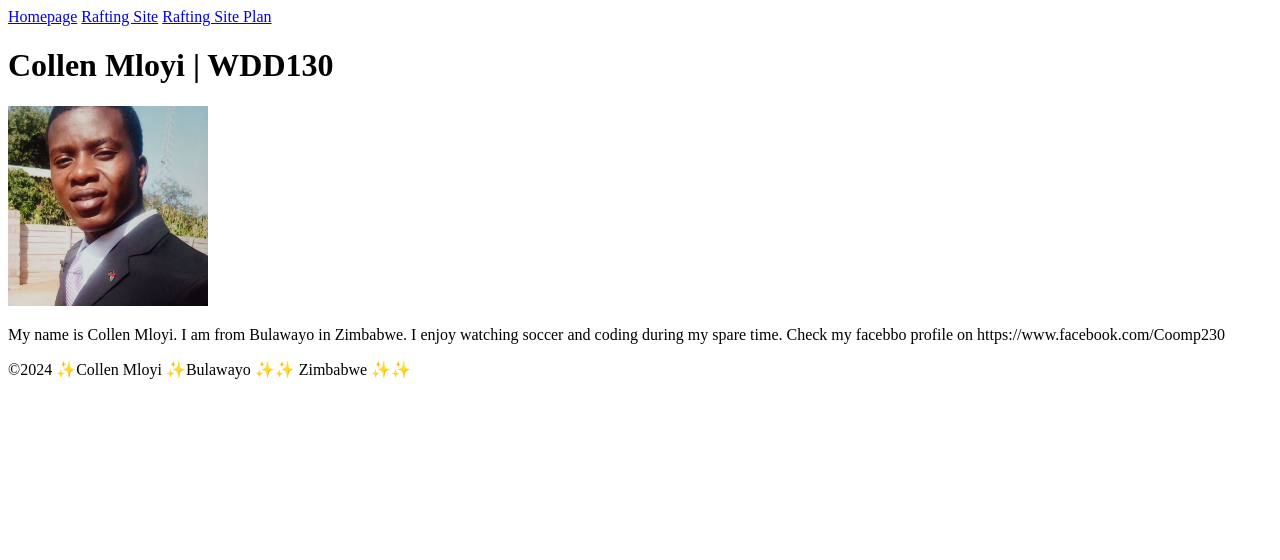
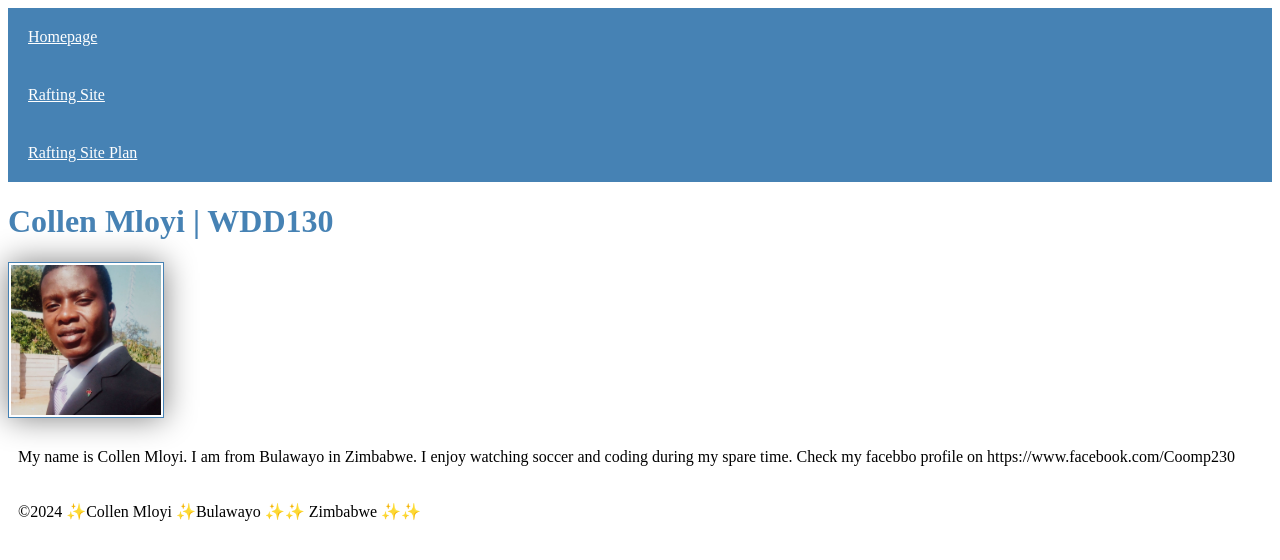
Before and after one commit to coomp230/wdd130, a plain HTML site: page index.html in a window 1280 px wide. Drawn offline with Linux system fonts and the light colour scheme.

Commit message:
after adding simple styles

```diff
--- a/index.html
+++ b/index.html
@@ -4,6 +4,7 @@
     <meta charset="UTF-8">
     <meta name="viewport" content="width=device-width, initial-scale=1.0">
     <title>Collen Mloyi | WDD130</title>
+    <link rel="stylesheet" href="styles/styles.css"
 </head>
 <body>
     <header>
--- /dev/null
+++ b/styles/styles.css
@@ -0,0 +1,22 @@
+nav{
+    background-color: steelblue;
+    padding: 10.px;
+}
+nav a {
+    color: white;
+    display: block;
+    padding: 20px;
+}
+h1 {
+    color: steelblue;
+}
+img {
+    width: 150px;
+    height: auto;
+    border: 1px solid steelblue;
+    padding: 2px;
+    box-shadow: 0 0 30px gray;
+}
+p {
+    padding: 10px;
+}
```
